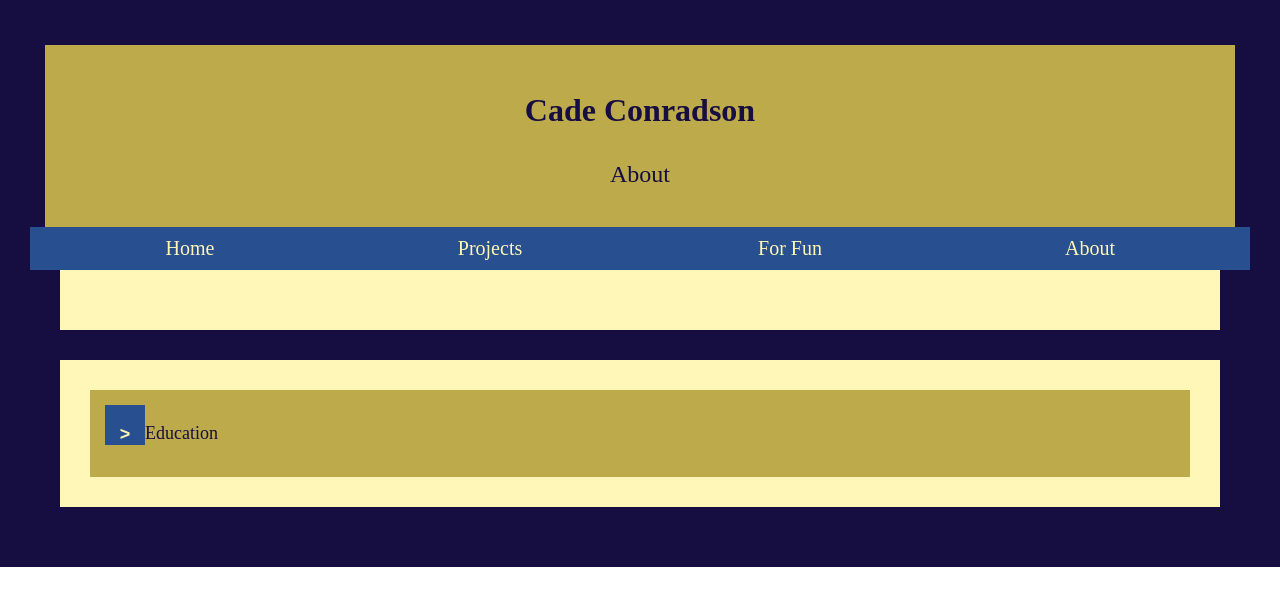
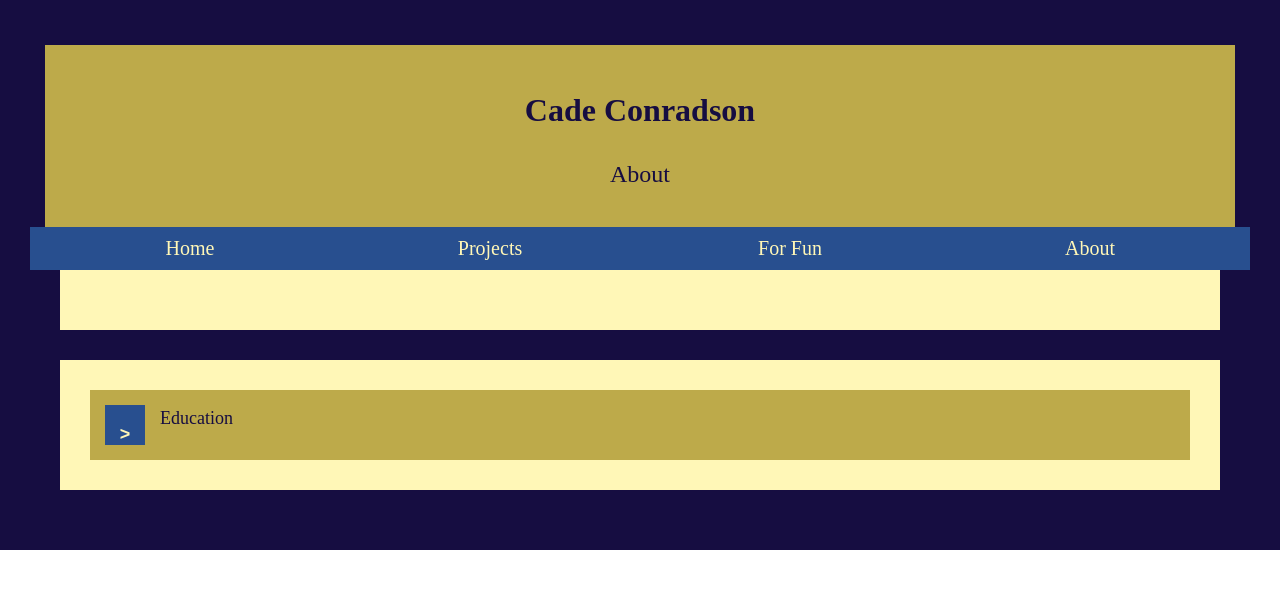
Before and after one commit to cconradson/cconradson.github.io, a Jekyll site: the page built from about.html, in a window 1280 px wide. Shown: the top 606 px of the page. Built offline with Jekyll 4.4.1, drawn with Linux system fonts in a browser that asks for light colours.

Commit message:
drop style attempt 5

```diff
--- a/assets/css/main.css
+++ b/assets/css/main.css
@@ -220,7 +220,6 @@ a.img {
 
 .droptop {
 	background-color:#bdaa4a;
-	padding: 15px;
 }
 
 .droptitle {
@@ -240,7 +239,7 @@ button.drop {
 	height: 40px;
 	border: 0;
 	float: left;
-
+	margin: 15px;
 }
 
 button.drop p {
```
